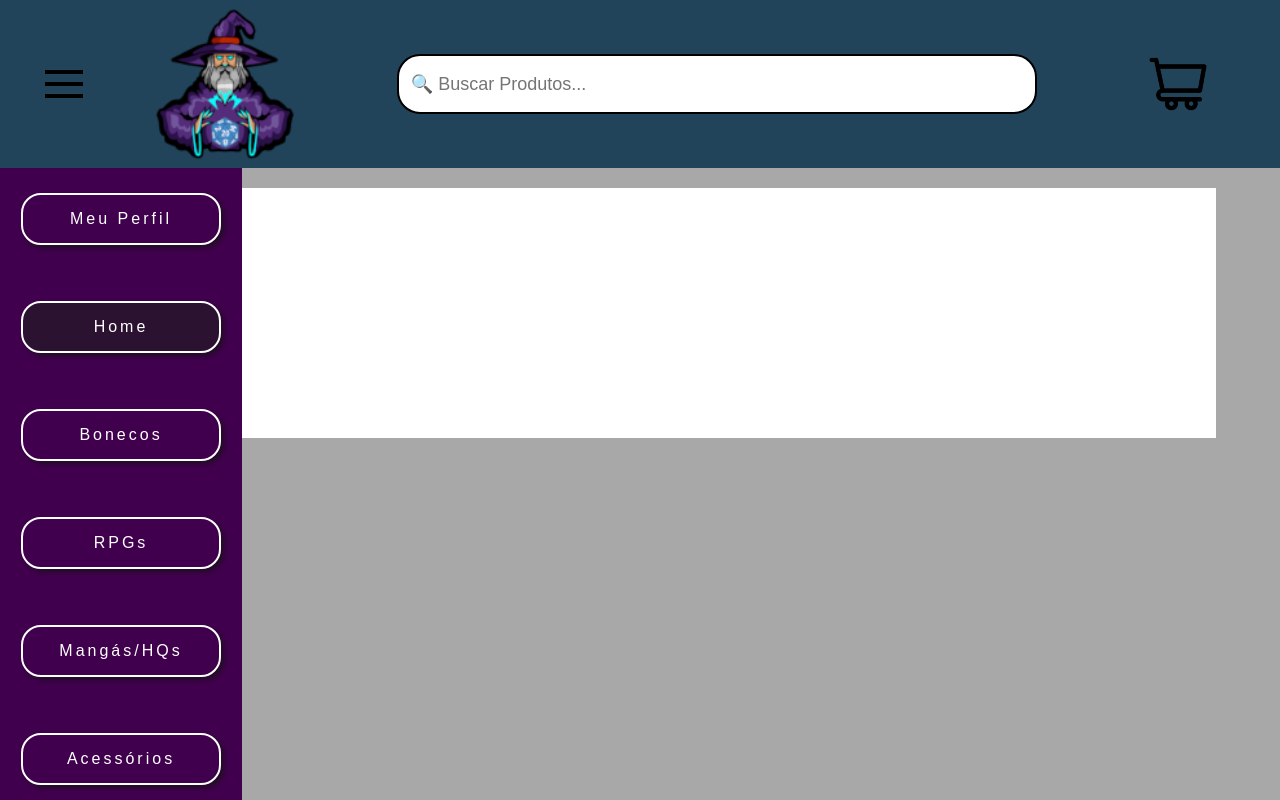
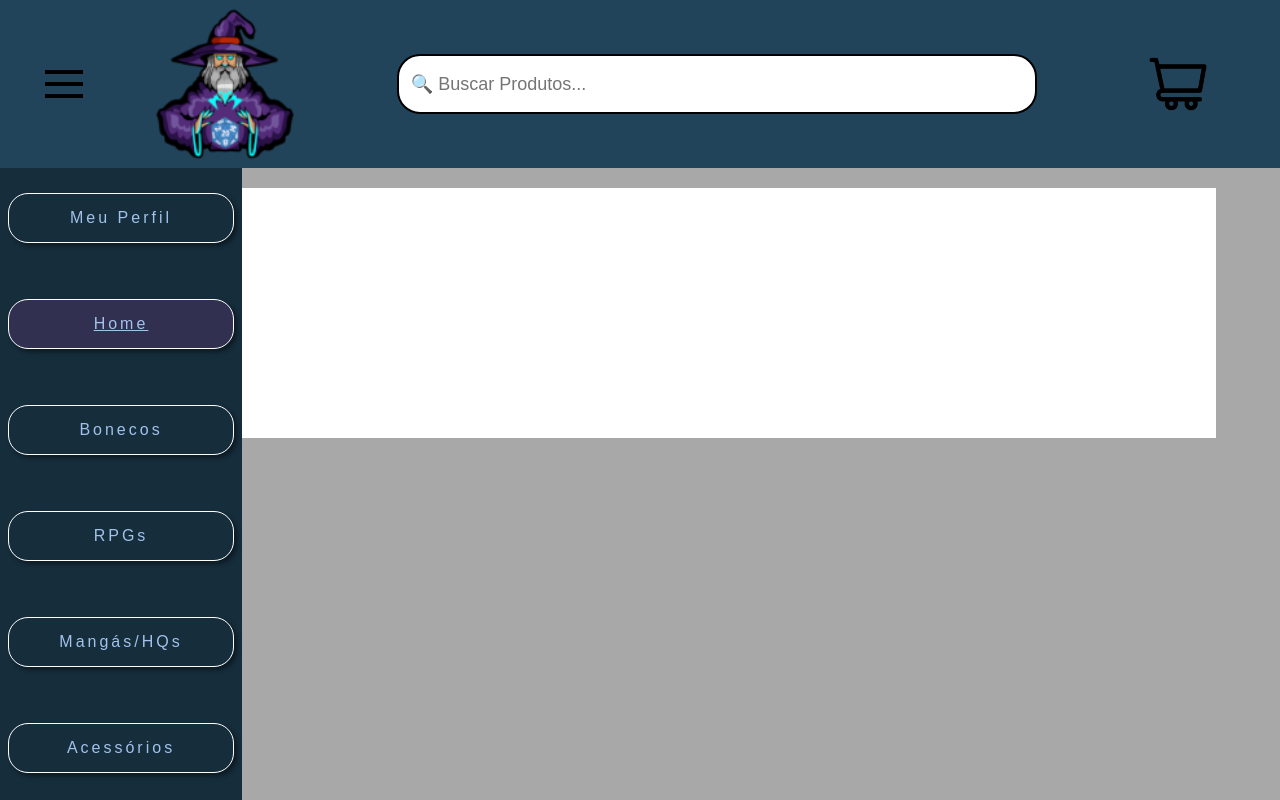
Before and after one commit to CaioWelterBogo/taverna-geek, a plain HTML site: page index.html in a window 1280 px wide. Both pictures are taken after a click on the element 64 px from the left and 84 px from the top of the page. Shown: the top 800 px of the page. Drawn offline with Linux system fonts and the light colour scheme.

Commit message:
pc paleta pronta

```diff
--- a/estilos/menu_desktop.css
+++ b/estilos/menu_desktop.css
@@ -19,25 +19,23 @@ header{
 }
 
 a {
-    color: #fff;
+    color: var(--letra);
     text-decoration: none;
     transition: 0.3s;
 }
 
 a:hover {
-    opacity: 0.7;
+    opacity: 0.8;
 }
 .menu_lateral {
     font-size: 24px;
-    text-transform: uppercase;
     letter-spacing: 4px;
 }
-
 nav {
     display: flex;
     justify-content: space-around;
     align-items: center;
-    font-family: Arial, Helvetica, sans-serif;
+    font-family: Arial, Helvetica, sans-serif; /*mudar fonte */
 }
 .nav-list2{
     display: none;
@@ -51,71 +49,64 @@ nav {
     left: 0;
     width: 15vw;
     height: 100vh;
-    background: #40004d;
+    background: #162d3c;
     flex-direction: column;
     align-items: center;
     transform: translateX(-100%);
     transition: transform 0.3s ease-in;
-
 }
-
 .nav-list li {
     letter-spacing: 3px;
     text-align: center;
     margin-bottom: 7vh;
 }
 .nav-list a{
-    border: 2px solid white;
+    border: 1px solid white;
     padding: 15px;
     border-radius: 20px;
     display: block;
-    width: 13vw;
-    box-shadow: 3px 3px 4px #210d25;
+    width: 15.1vw;
+    box-shadow: 3px 3px 4px #0d1b23;
+}
+.selecionado{
+    background-color: var(--cor2);
+    cursor:default;
+    text-decoration: underline;
+}
+.selecionado:hover{
+    opacity: 1.0;
 }
 .menu {
-    display: none;
     cursor: pointer;
     position: absolute;
-
     left: 5%;
     top: 50%;
-
     transform: translate(-50%, -50%);
 }
 .menu div{
     width: 38px;
     height: 4px;
-}
-
-
-.menu div {
-    background: #000000;
+    background: black;
     margin: 8px;
     transition: 0.3s;
 }
 body {
     overflow-x: hidden;
 }
-
 .nav-list li {
     margin-right: 0;
     opacity: 0;
 }
-
 .menu {
     display: block;
 }
-
 .nav-list.active {
     transform: translateX(0);
 }
-
 img#logo{
     margin-left: 11%;
     height: 100%;
-    scale: (1.1);
 }
-
 @keyframes navLinkFade {
     from {
         opacity: 0;
@@ -127,6 +118,3 @@ img#logo{
         transform: translateX(0);
     }
 }
-.selecionado{
-    background-color: #2c1231;
-}
```
